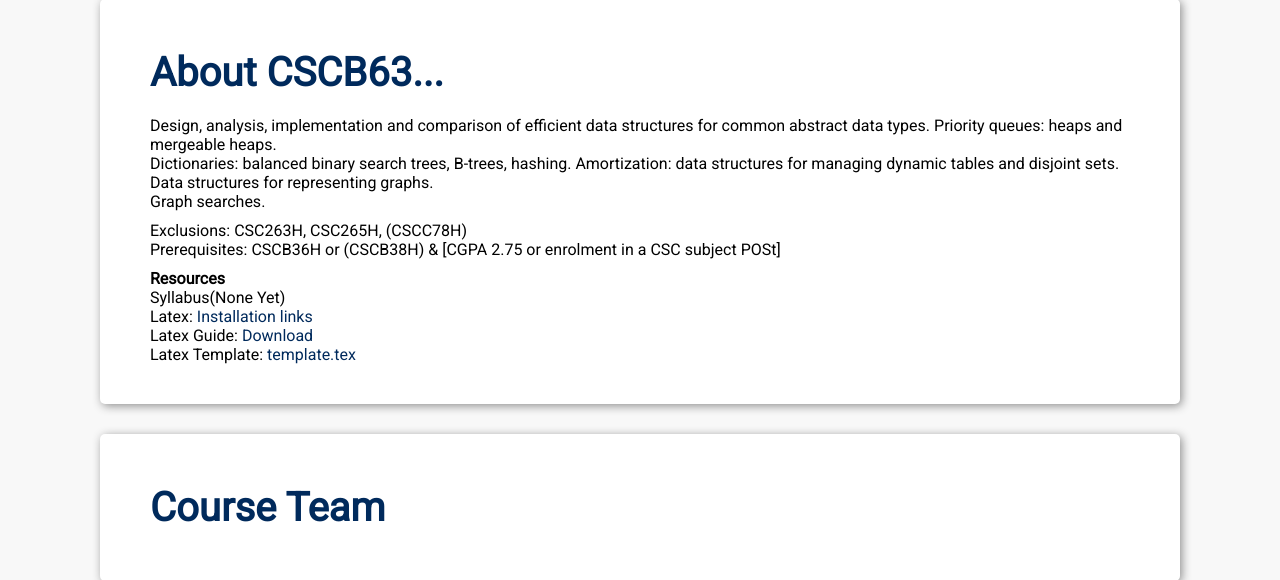
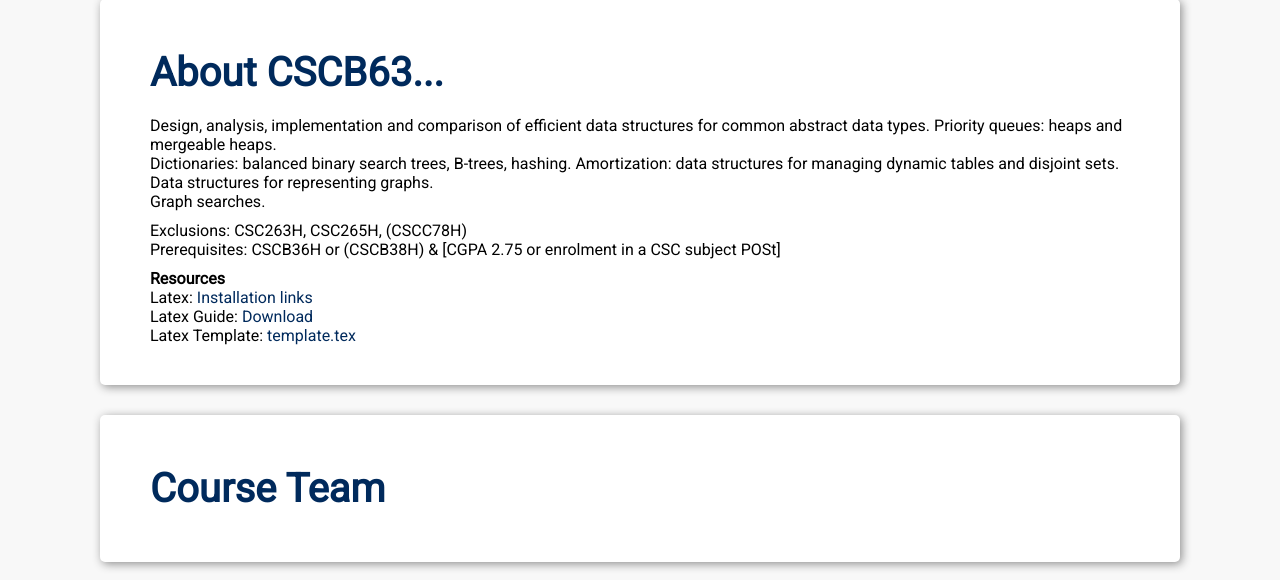
Before and after one commit to David-Huynh/CourseWebsite, a Flask app: template src/templates/index.html in a window 1280 px wide. Shown: the part 224-804 px from the top of the page. Run offline with Flask 2, Linux system fonts and the light colour scheme; the template is opened without the code that fills it, so the values that code supplies are empty.

Commit message:
fixed bug where instructor's home would show none syllabus uploaded when there is one

```diff
--- a/app.py
+++ b/app.py
@@ -121,9 +121,9 @@ def home():
         ##Queries whether there is a username match in ta table
         qt = query_db("SELECT EXISTS(SELECT ta_code,password FROM ta WHERE (ta_code=?)) AS \"col\"",[session["username"]])
         if qi[0]["col"] == 1:
-            instructor = None
+            instructor = None;
         elif qt[0]["col"] == 1:
-            instructor = None
+            instructor = None;
         else:
             instructor = query_db("SELECT * FROM instructor WHERE instructor_code=?",[student[0]["instructor_code"]])
             instructor[0]["first_name"] = instructor[0]["first_name"].lower().capitalize()
--- a/src/templates/index.html
+++ b/src/templates/index.html
@@ -43,8 +43,6 @@
                         <p><b>Resources</b></p>
                         {% if pdf %}
                             <p><a href="/pdfs/{{pdf}}" class="syllabus" target="_blank">Syllabus</a></p>
-                        {% else %}
-                            <p>Syllabus(None Yet)</p>
                         {% endif %}
                         <p>Latex: <a href="http://latex-project.org/ftp.html" class="links" target="_blank">Installation links</a></p>
                         <p>Latex Guide: <a href="http://tobi.oetiker.ch/lshort/lshort.pdf" class="links" target="_blank">Download</a></p>
```
